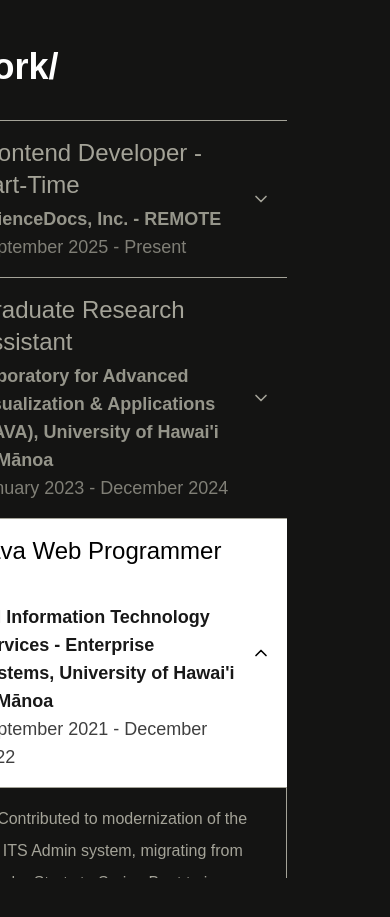
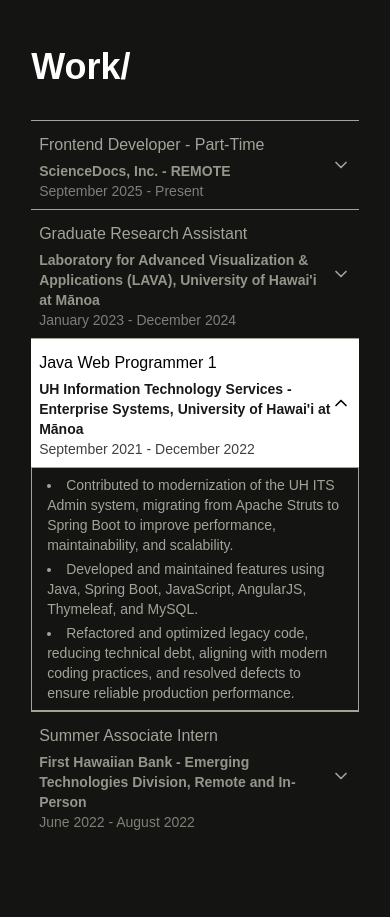
Before and after one commit to tracytnb/tracytnb-portfolio, a Next.js app: page / in a window 390 px wide. Shown: the part 4020-4937 px from the top of the page. Built offline with nearby package versions, Linux system fonts and the light colour scheme; a web font is replaced by a local one.

Commit message:
Updated work view for mobile

```diff
--- a/app/pages/Work.tsx
+++ b/app/pages/Work.tsx
@@ -42,7 +42,7 @@
     <motion.section
       ref={sectionRef}
       id="work"
-      className="relative w-11/12 mx-auto -left-18 h-screen"
+      className="relative w-11/12 mx-auto md:-left-18 h-screen"
       style={{ height: `${workData.length * 100}vh` }}
     >
       <div className="sticky top-0 flex h-dvh min-h-0 flex-col gap-4">
@@ -67,7 +67,7 @@
                   type="button"
                   onClick={() => scrollToSegment(index)}
                   className={
-                    "relative w-full overflow-hidden p-4 text-left " +
+                    "relative w-full overflow-hidden p-2 sm:p-2 md:p-4 text-left " +
                     (!isOpen ? "hover:bg-black/5 dark:hover:bg-white/5" : "")
                   }
                 >
@@ -83,18 +83,20 @@
                   />
                   <div
                     className={
-                      "relative z-10 flex w-full items-center justify-between gap-4 transition-colors duration-300 " +
+                      "relative z-10 flex w-full items-center justify-between md:gap-4 transition-colors duration-300 " +
                       (isOpen ? "text-black" : "text-foreground")
                     }
                   >
                     <div className="flex flex-col items-start min-w-0">
-                      <h3 className="text-2xl md:text-3xl font-ranchers text-left mb-1 shrink-0">
+                      <h3 className="text-md sm:text-md md:text-3xl font-ranchers text-left md:mb-1 shrink-0">
                         {job.title}
                       </h3>
-                      <p className="text-lg opacity-90 font-bold">
+                      <p className="text-sm sm:text-sm md:text-lg opacity-90 font-bold">
                         {job.company}
                       </p>
-                      <p className="text-lg opacity-75">{job.period}</p>
+                      <p className="text-sm sm:text-sm md:text-lg opacity-75">
+                        {job.period}
+                      </p>
                     </div>
                     <svg
                       xmlns="http://www.w3.org/2000/svg"
@@ -118,7 +120,7 @@
                   }`}
                 >
                   <div className="min-h-0 overflow-hidden">
-                    <div className="relative px-4 pt-4 p-6">
+                    <div className="relative px-4 p-2 pt-2 sm:pt-2 sm:p-2 md:pt-4 md:p-6">
                       <motion.div
                         aria-hidden
                         className="pointer-events-none absolute inset-0 z-0 border border-foreground origin-top"
@@ -129,7 +131,7 @@
                           ease: [0.22, 1, 0.36, 1],
                         }}
                       />
-                      <ul className="relative z-10 list-disc list-inside space-y-4 text-md md:text-lg">
+                      <ul className="relative z-10 list-disc list-inside space-y-1 sm:space-y-1 md:space-y-4 text-sm sm:text-sm md:text-lg">
                         {job.bullets.map((bullet, i) => (
                           <li key={i}>{bullet}</li>
                         ))}
```
